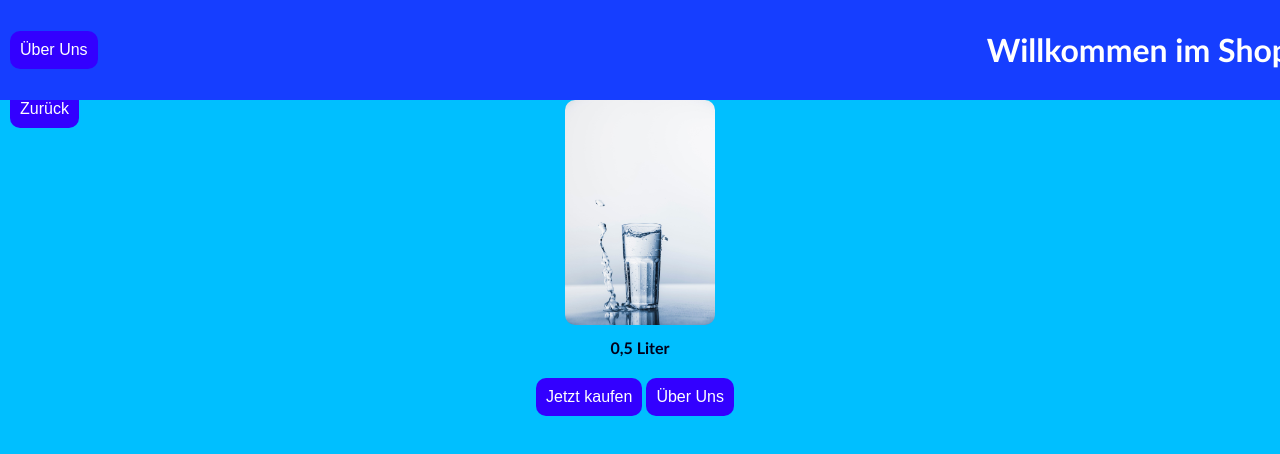
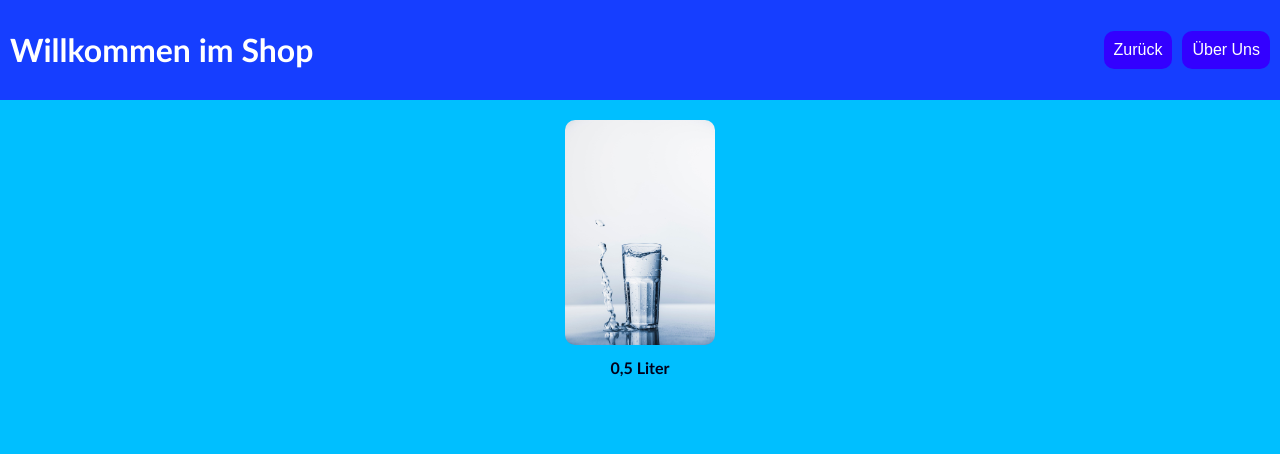
Before and after one commit to bbuonarroti/bbuonarroti.github.io, a plain HTML site: page shop.html in a window 1280 px wide. Drawn offline with Linux system fonts and the light colour scheme.

Commit message:
nochmall überarbeitet

```diff
--- a/shop.html
+++ b/shop.html
@@ -12,8 +12,6 @@
             margin: 0;
             padding: 0;
             text-align: center;
-            position: relative;
-            margin-top: 80px;
         }
         header {
             background-color: #163EFF;
@@ -21,11 +19,6 @@
             display: flex;
             justify-content: space-between;
             align-items: center;
-            position: fixed;
-            width: 100%;
-            top: 0;
-            left: 0;
-            z-index: 1;
         }
         h1 {
             margin-top: 20px;
@@ -40,10 +33,11 @@
         h4 {
             margin-top: 10px;
         }
-        .about-us-button {
-            margin-right: 10px;
+        .button-container {
+            display: flex;
+            gap: 10px;
         }
-        .back-button, .product-button, .about-us-button {
+        .back-button, .about-us-button {
             border-radius: 10px;
             background-color: #3300ff;
             color: #FFFFFF;
@@ -53,42 +47,36 @@
             cursor: pointer;
             transition: background-color 0.4s;
         }
-        .back-button:hover, .product-button:hover, .about-us-button:hover {
+        .back-button:hover, .about-us-button:hover {
             background-color: #ef1212;
         }
         .back-button {
-            position: absolute;
-            top: 10px;
-            left: 10px;
+            margin-left: 10px;
         }
     </style>
 </head>
 <body>
     <header>
-        <button class="about-us-button" onclick="openAboutUs()">Über Uns</button>
         <h1>Willkommen im Shop</h1>
+        <div class="button-container">
+            <button class="back-button" onclick="goBack()">Zurück</button>
+            <button class="about-us-button" onclick="openAboutUs()">Über Uns</button>
+        </div>
     </header>
 
     <main>
         <img src="bilder/wepik-export-20231209072552hu6K.jpeg" alt="Produktbild">
         <h4>0,5 Liter</h4>
-        <button class="back-button" onclick="goBack()">Zurück</button>
-        <button class="product-button" onclick="openShop()">Jetzt kaufen</button>
-        <button class="about-us-button" onclick="openAboutUs()">Über Uns</button>
     </main>
 
     <script src="shop.js"></script>
     <script>
-        function openAboutUs() {
-            window.location.href = 'aboutus.html';
-        }
-
         function goBack() {
             window.history.back();
         }
 
-        function openShop() {
-            window.location.href = 'index.html';
+        function openAboutUs() {
+            window.location.href = 'aboutus.html';
         }
     </script>
 </body>
```
